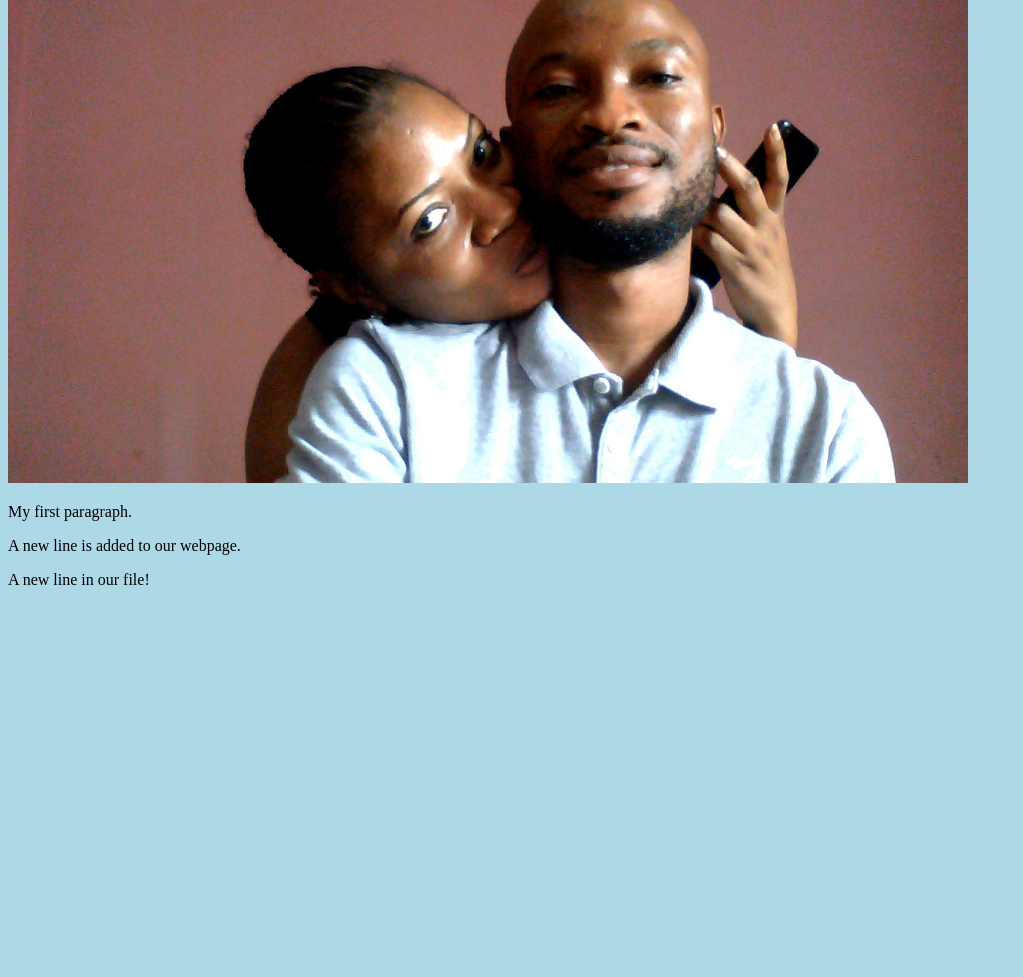
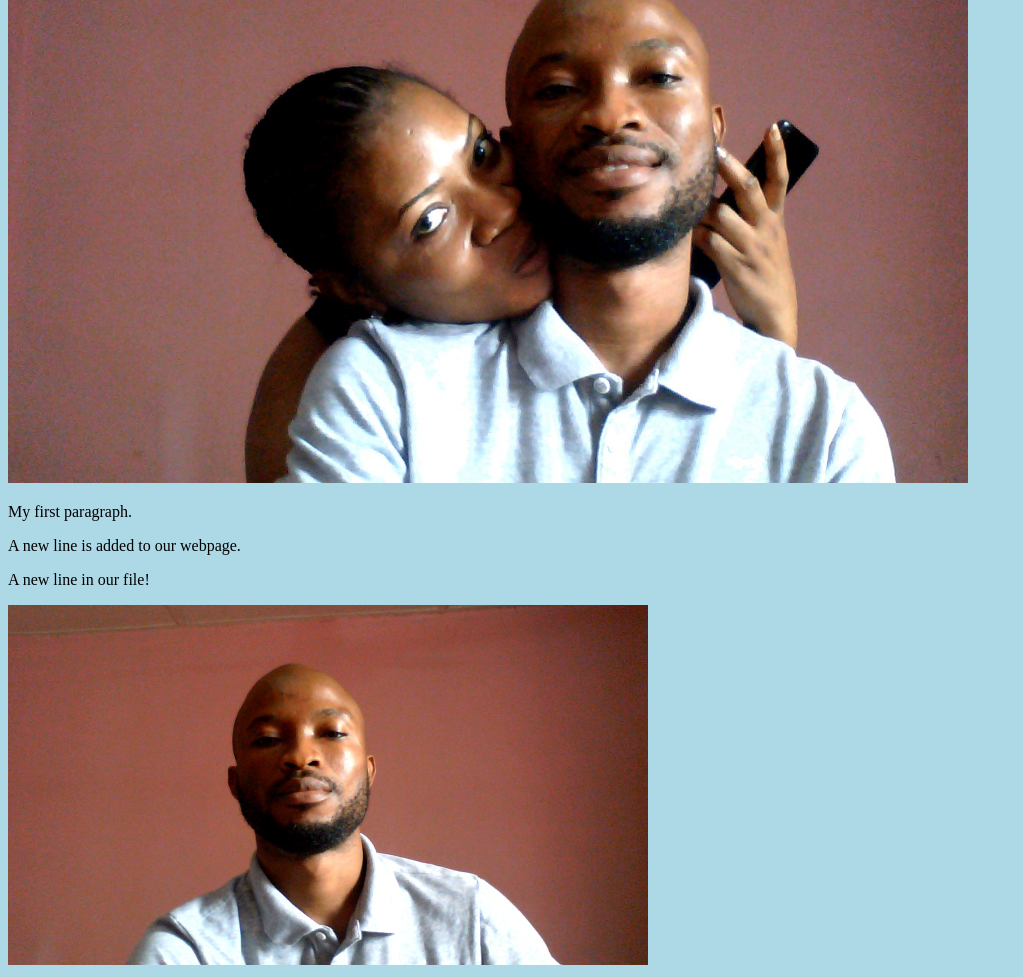
Before and after one commit to EmmanuelJerry/my-hello-world, a plain HTML site: page index.html in a window 1280 px wide. Shown: the part 137-1114 px from the top of the page, without its empty margins (0-1023 px from the left). Before the commit the page ends 800 px from the top, so only its background shows below. Drawn offline with Linux system fonts and the light colour scheme.

Commit message:
added new image

```diff
--- a/index.html
+++ b/index.html
@@ -13,6 +13,7 @@ style="width:100%;max-width:960px"></div>
 <p>My first paragraph.</p>
 <p>A new line is added to our webpage.</p>
 <p>A new line in our file!</p>
+<div><img src="WIN_20230813_133559.JPG" alt="Hello Git" style="width:100%;max-width:640px"></div>
 
 </body>
 </html>
```
Also changed, not shown: WIN_20230813_133559.JPG (added).
